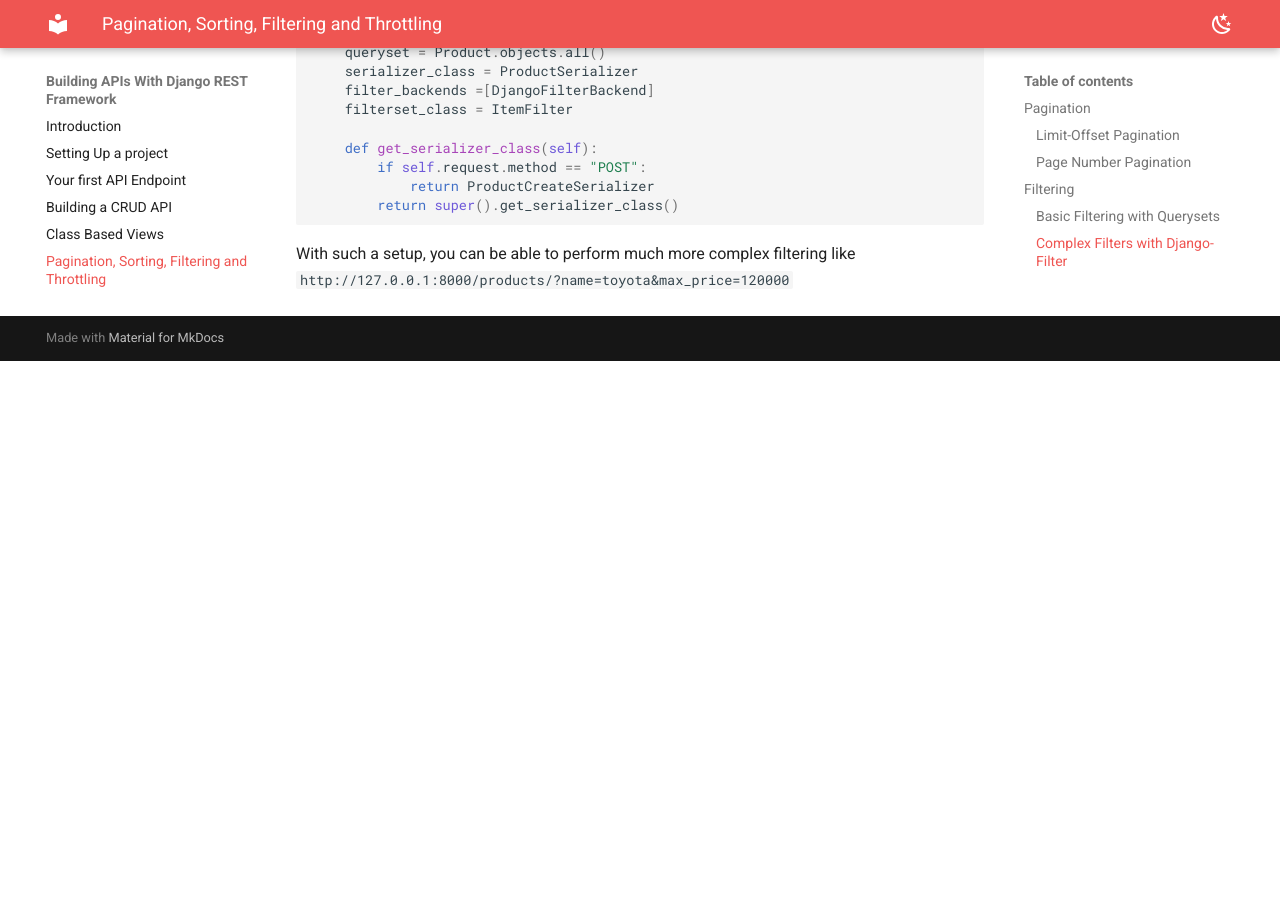
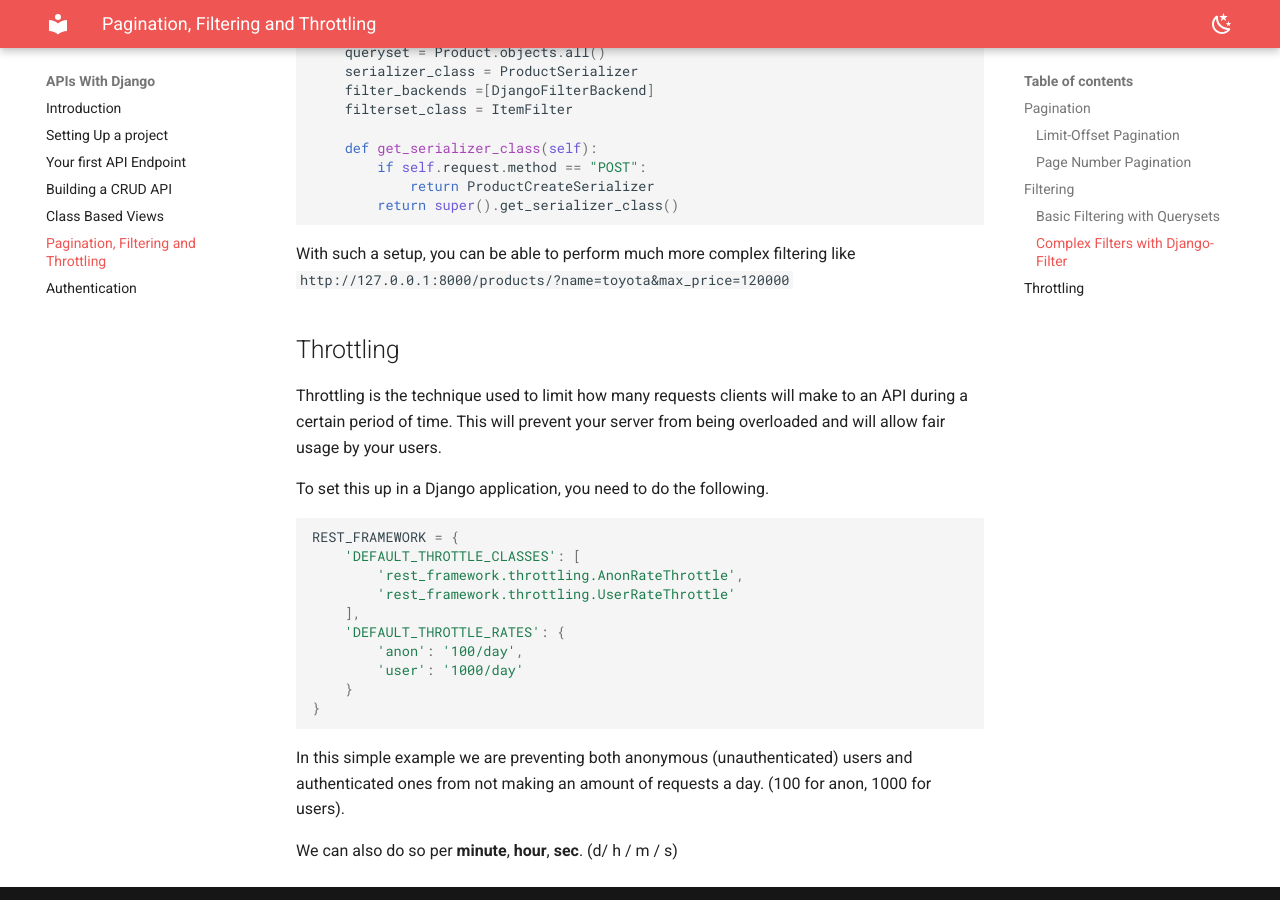
Before and after one commit to jod35/intro-to-drf, an MkDocs documentation site: the page built from docs/chapter6.md, in a window 1280 px wide and 900 px high, scrolled down 3702 px. Built offline with MkDocs 1.6.1 and Material for MkDocs 9.7.7, drawn with Linux system fonts in a browser that asks for light colours; before the commit the page ends 4063 px from its top, so only the background shows below that.

Commit message:
edit chapter 7

````diff
--- a/docs/chapter6.md
+++ b/docs/chapter6.md
@@ -154,3 +154,25 @@ class ProductListCreateView(ListCreateAPIView):
 ```
 
 With such a setup, you can be able to perform much more complex filtering like `http://127.0.0.1:8000/products/?name=toyota&max_price=120000`
+
+## Throttling
+Throttling is the technique used to limit how many requests clients will make to an API during a certain period of time. This will prevent your server from being overloaded and will allow fair usage by your users.
+
+To set this up in a Django application, you need to do the following.
+
+```py
+REST_FRAMEWORK = {
+    'DEFAULT_THROTTLE_CLASSES': [
+        'rest_framework.throttling.AnonRateThrottle',
+        'rest_framework.throttling.UserRateThrottle'
+    ],
+    'DEFAULT_THROTTLE_RATES': {
+        'anon': '100/day',
+        'user': '1000/day'
+    }
+}
+```
+
+In this simple example we are preventing both anonymous (unauthenticated) users and authenticated ones from not making an amount of requests a day. (100 for anon, 1000 for users).
+
+We can also do so per **minute**, **hour**, **sec**. (d/ h / m / s)
--- a/mkdocs.yml
+++ b/mkdocs.yml
@@ -1,11 +1,12 @@
-site_name: Building APIs With Django REST Framework
+site_name: APIs With Django
 nav:
   - Introduction: index.md
   - Setting Up a project: chapter2.md
   - Your first API Endpoint: chapter3.md
   - Building a CRUD API: chapter4.md
   - Class Based Views: chapter5.md
-  - Pagination, Sorting, Filtering and Throttling: chapter6.md
+  - Pagination, Filtering and Throttling: chapter6.md
+  - Authentication: chapter7.md
 theme:
   name: material
   palette:
````
Also changed, not shown: docs/chapter7.md (added, +121 -0 lines), docs/imgs/example token.png (added), docs/imgs/get token.png (added), docs/imgs/no-auth.png (added), docs/imgs/request with auth token.png (added), 3 other files.
